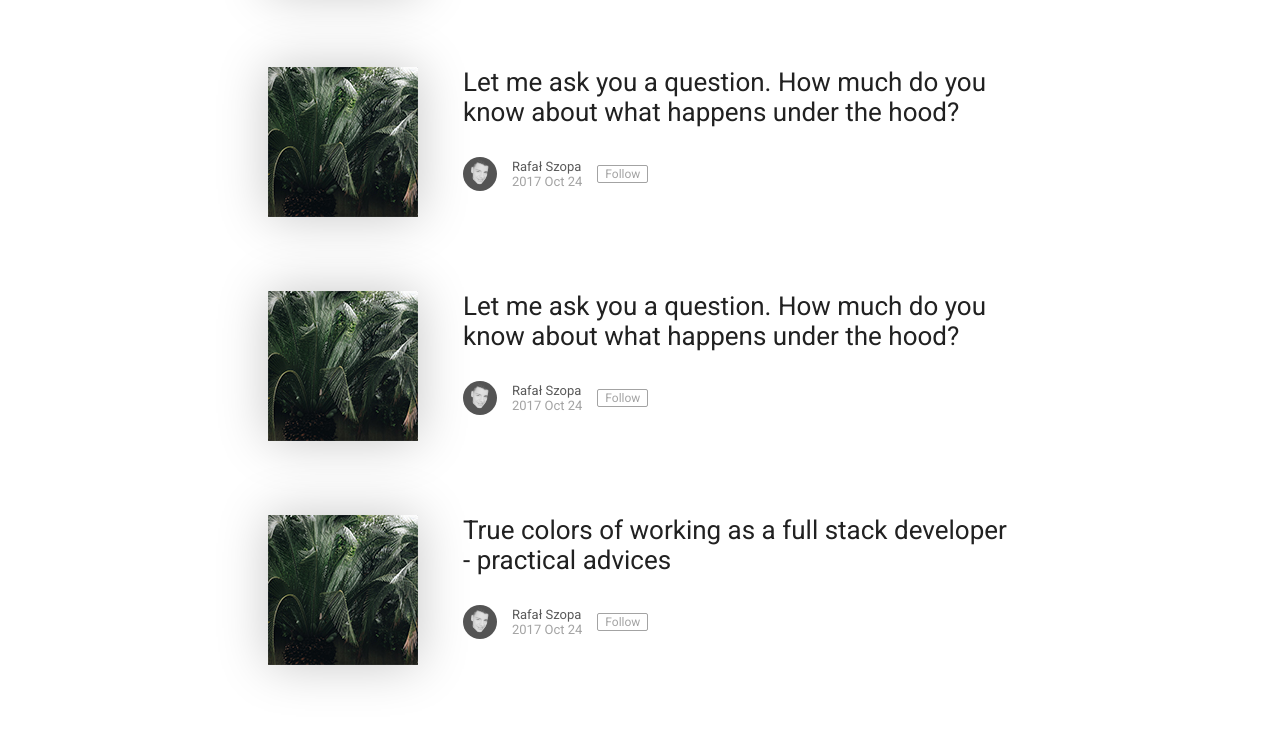
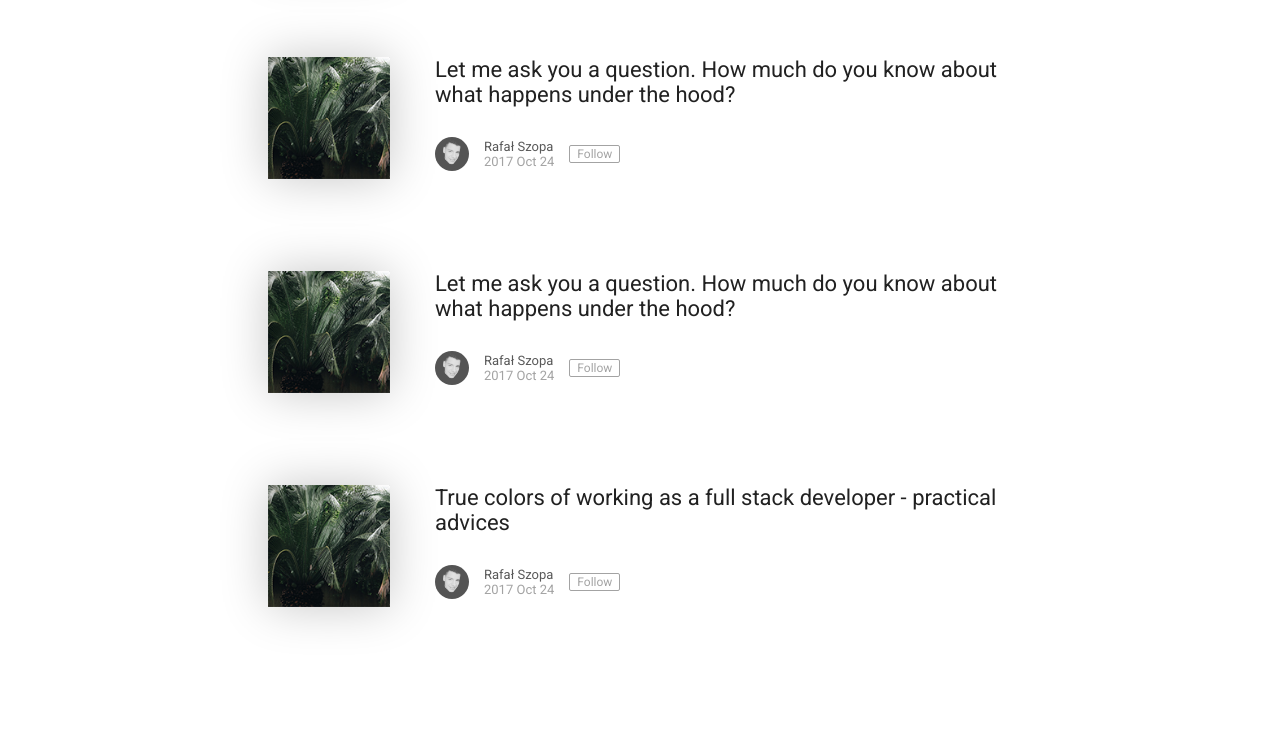
Before and after one commit to rafalszopa/personal-blog-front-end, a website: page src/search.html in a window 1280 px wide. Shown: the part 551-1289 px from the top of the page. Drawn offline with nearby package versions, Linux system fonts and the light colour scheme; files that its build step writes are made by us from their sources.

Commit message:
Search page: decreasex font size of headlines and size of thumbnails

```diff
--- a/src/scss/main.scss
+++ b/src/scss/main.scss
@@ -223,14 +223,14 @@ input {
     }
 
     img {
-        max-width: 150px;
+        max-width: 122px;
         height: auto;
         box-shadow: 0px 0px 48px 0px #c7c7c7;
     }
 }
 
 .summary__headline {
-    font-size: 26px;
+    font-size: 22px;
     font-weight: 400;
     color: #212121;
     margin-bottom: 30px;
```
Also changed, not shown: src/css/main.css.
